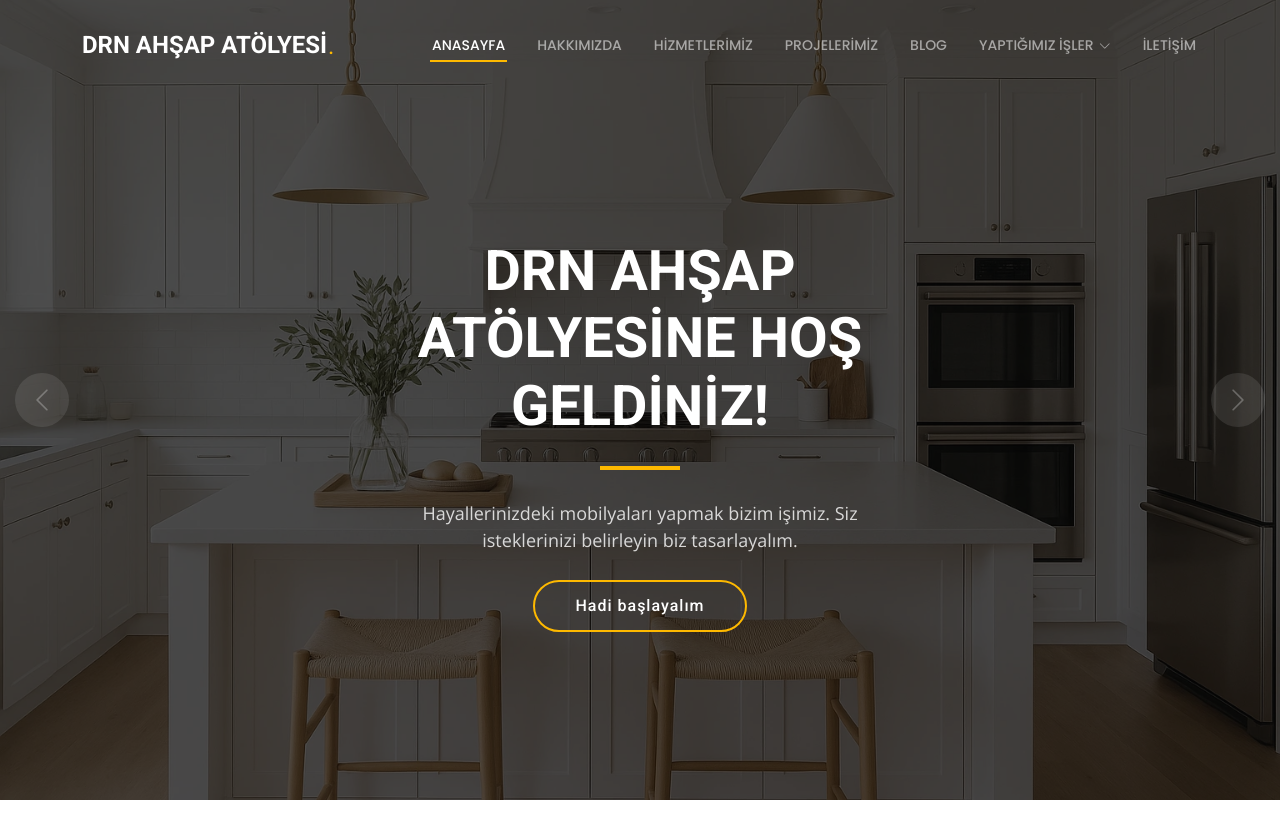
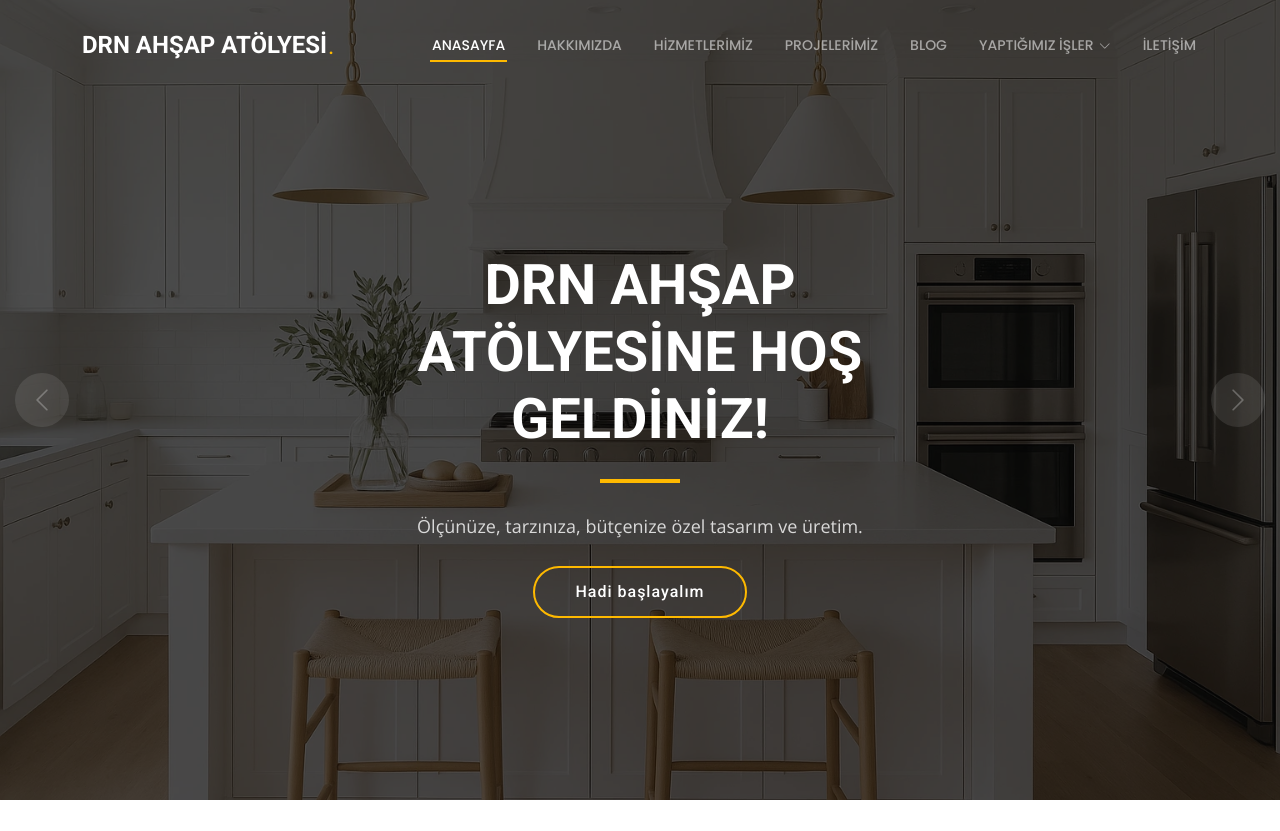
Before and after one commit to ayakar75/drnahsap, a Django app: page / in a window 1280 px wide. Shown: the top 831 px of the page. Run offline with Django 5.2, Linux system fonts and the light colour scheme; some libraries are stand-ins or nearby versions.

Commit message:
feat: update some files

```diff
--- a/templates/main/includes/hero.html
+++ b/templates/main/includes/hero.html
@@ -7,8 +7,7 @@
             <div class="row justify-content-center" data-aos="fade-up" data-aos-delay="100">
                 <div class="col-lg-6 text-center">
                     <h2>DRN AHŞAP ATÖLYESİNE HOŞ GELDİNİZ!</h2>
-                    <p>Hayallerinizdeki mobilyaları yapmak bizim işimiz. Siz isteklerinizi belirleyin biz
-                        tasarlayalım. </p>
+                    <p>Ölçünüze, tarzınıza, bütçenize özel tasarım ve üretim.</p>
                     <a href="#get-started" class="btn-get-started">Hadi başlayalım</a>
                 </div>
             </div>
```
